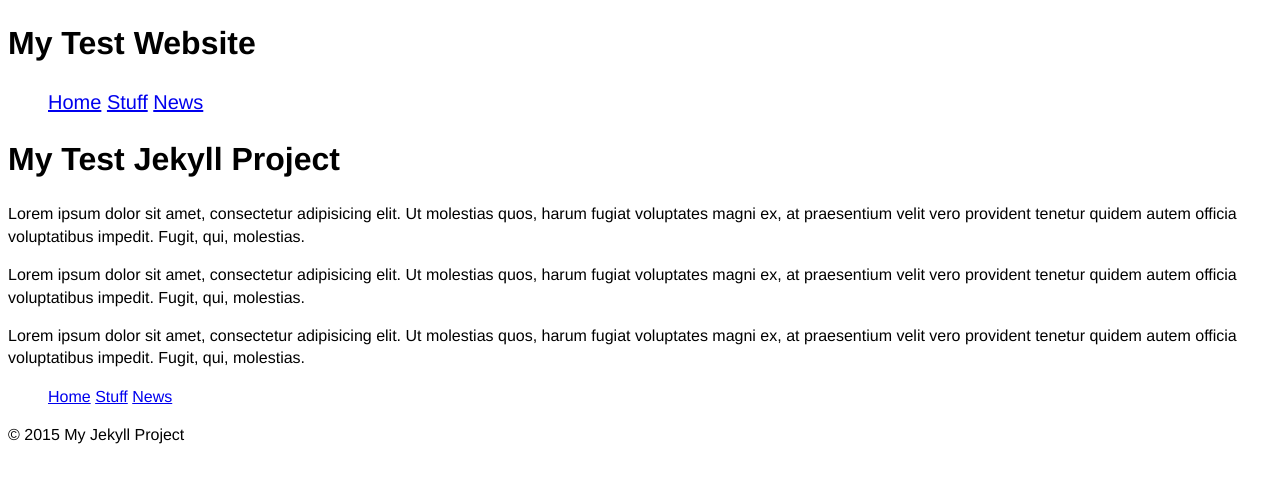
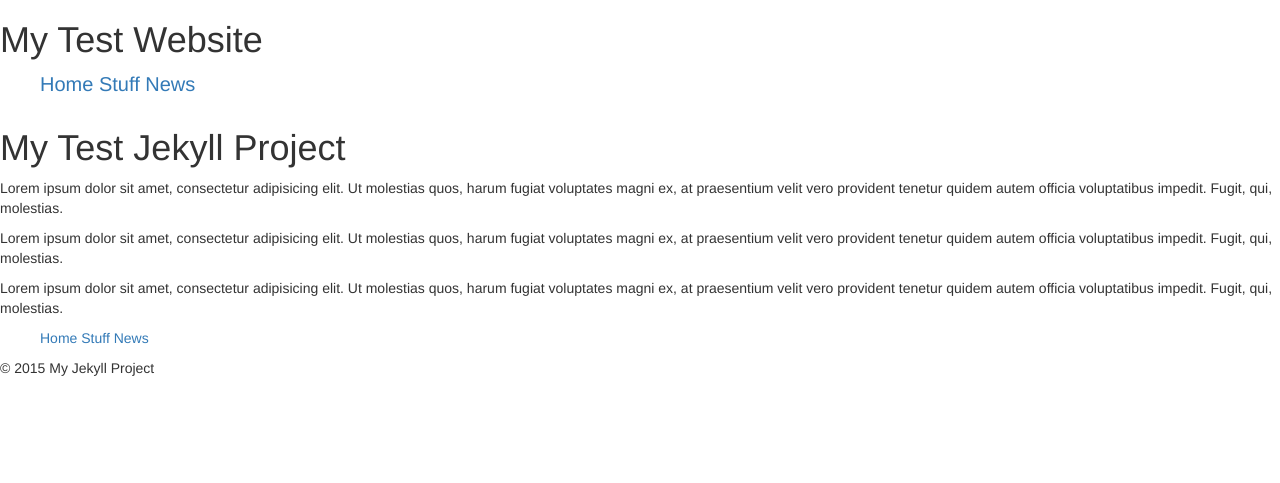
Before and after one commit to pcaWeb/My-Jekyll-Site, a Jekyll site: the page built from index.html, in a window 1280 px wide. Shown: the top 483 px of the page. Built offline with Jekyll 4.4.1, drawn with Linux system fonts in a browser that asks for light colours; Markdown is read by kramdown in place of the engine named in the settings.

Commit message:
added bootstrap css

```diff
--- a/_layouts/default.html
+++ b/_layouts/default.html
@@ -3,6 +3,8 @@
 <head>
 	<meta charset="utf-8">
 	<title>My Jekyll Site</title>
+	<!-- Latest compiled and minified CSS -->
+	<link rel="stylesheet" href="https://maxcdn.bootstrapcdn.com/bootstrap/3.3.4/css/bootstrap.min.css">
 	<link rel="stylesheet" type="text/css" href="{{site.baseurl}}/css/common.css">
 </head>
 <body>
```
